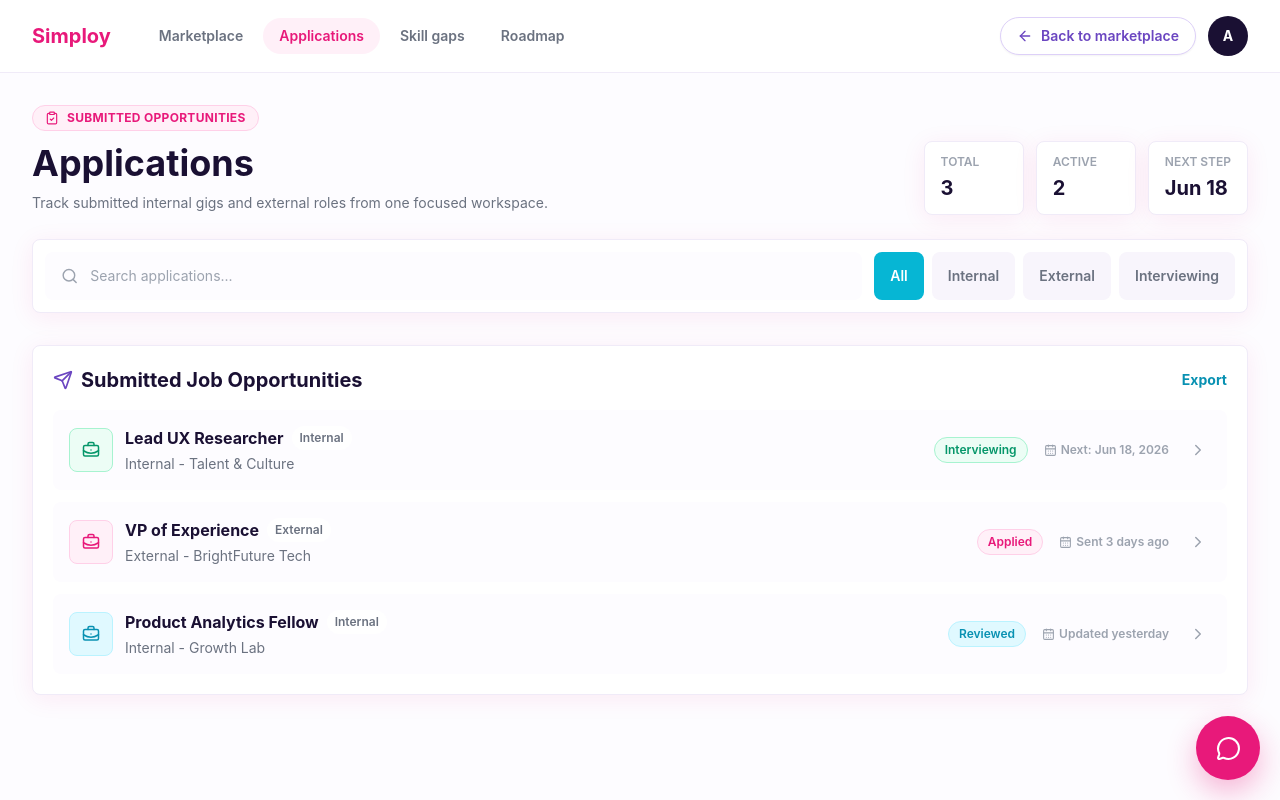
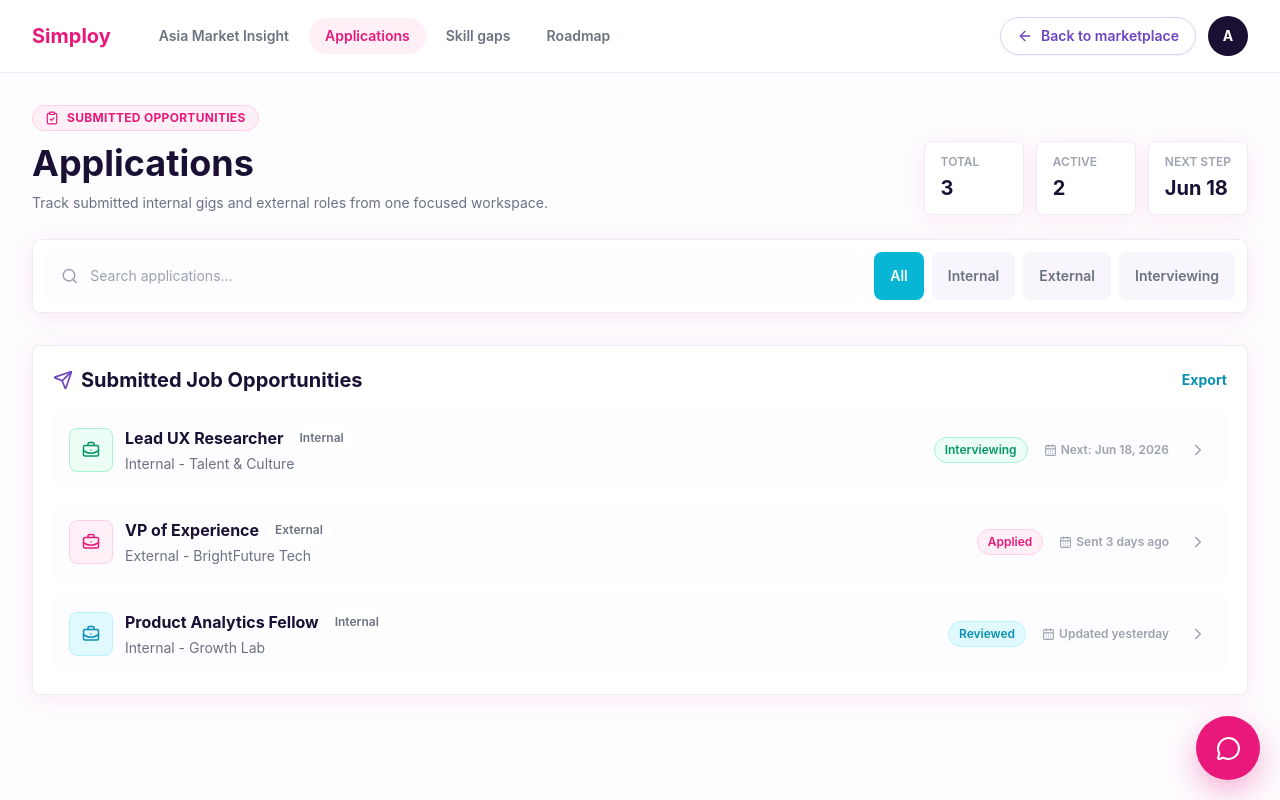
Before and after one commit to Shu30Ann/Simploy, a Next.js app in the folder frontend/: page /employee/applications in a window 1280 px wide. Built offline with nearby package versions, Linux system fonts and the light colour scheme.

Commit message:
solve all page linkage error

```diff
--- a/frontend/app/employee/applications/page.tsx
+++ b/frontend/app/employee/applications/page.tsx
@@ -63,8 +63,8 @@ export default function EmployeeApplicationsPage() {
               Simploy
             </a>
             <nav className="hidden items-center gap-1 text-sm font-semibold text-[#6B7280] md:flex">
-              <a href="/employee/dashboard" className="rounded-full px-4 py-2 hover:bg-[#F8F5FC]">
-                Marketplace
+              <a href="/employee/dashboard#asia-market-title" className="rounded-full px-4 py-2 hover:bg-[#F8F5FC]">
+                Asia Market Insight
               </a>
               <a href="/employee/applications" className="rounded-full bg-[#FFF0F8] px-4 py-2 text-[#E8197A]">
                 Applications
--- a/frontend/app/employee/dashboard/page.tsx
+++ b/frontend/app/employee/dashboard/page.tsx
@@ -576,8 +576,8 @@ export default function EmployeeDashboardPage() {
               Simploy
             </a>
             <nav className="hidden items-center gap-1 text-sm font-semibold text-[#6B7280] md:flex">
-              <a href="/employee/dashboard" className="rounded-full bg-[#FFF0F8] px-4 py-2 text-[#E8197A]">
-                Marketplace
+              <a href="#asia-market-title" className="rounded-full px-4 py-2 hover:bg-[#F8F5FC]">
+                Asia Market Insight
               </a>
               <a href="/employee/applications" className="rounded-full px-4 py-2 hover:bg-[#F8F5FC]">
                 Applications
@@ -593,7 +593,7 @@ export default function EmployeeDashboardPage() {
 
           <div className="flex items-center gap-3">
             <a
-              href="/employer/dashboard"
+              href="/"
               className="inline-flex items-center gap-2 rounded-full border border-[#DDD0F8] bg-white px-4 py-2 text-sm font-semibold text-[#6B46C1] shadow-sm"
             >
               <Building2 size={16} />
--- a/frontend/app/employer/layout.tsx
+++ b/frontend/app/employer/layout.tsx
@@ -37,7 +37,7 @@ export default function DashboardLayout({ children }: { children: ReactNode }) {
 
           <div className="flex flex-wrap items-center gap-3">
             <Link
-              href={routes.employeeDashboard}
+              href={routes.home}
               className="inline-flex items-center gap-2 rounded-full border border-[#6B46C1] bg-white px-4 py-2 text-sm font-bold text-[#6B46C1] shadow-sm"
             >
               <Building2 size={16} />
--- a/frontend/components/simulator/ActionEngine.tsx
+++ b/frontend/components/simulator/ActionEngine.tsx
@@ -1,9 +1,11 @@
 "use client";
 
 import { useState } from "react";
+import Link from "next/link";
 import { UserPlus, GraduationCap, ArrowLeftRight, Bot, Zap } from "lucide-react";
 import { AnimatePresence, motion } from "framer-motion";
 import type { SimResult } from "@/lib/simulator/types";
+import { routes } from "@/lib/routes";
 
 const ACTIONS = [
   {
@@ -81,7 +83,8 @@ export default function ActionEngine({ result: _result }: { result: SimResult })
         </div>
 
         {/* Deploy button */}
-        <button
+        <Link
+          href={routes.employerActionEngine}
           onClick={onDeploy}
           className="w-full text-white font-medium py-3 rounded-full text-sm transition-colors
             flex items-center justify-center gap-2 mt-auto"
@@ -89,7 +92,7 @@ export default function ActionEngine({ result: _result }: { result: SimResult })
         >
           <Zap size={14} fill="white" />
           Deploy Action Engine
-        </button>
+        </Link>
 
       </div>
 
--- a/frontend/components/simulator/TimeframeSelector.tsx
+++ b/frontend/components/simulator/TimeframeSelector.tsx
@@ -2,7 +2,7 @@
 
 import type { SimState } from "@/lib/simulator/types";
 
-const TIMEFRAMES: SimState["timeframe"][] = ["CURRENT", "1Y", "3Y", "5Y", "10Y", "20Y", "30Y"];
+const TIMEFRAMES: SimState["timeframe"][] = ["CURRENT", "5Y", "10Y", "20Y", "30Y"];
 
 interface Props {
   value: SimState["timeframe"];
--- a/frontend/lib/simulator/mockCompute.ts
+++ b/frontend/lib/simulator/mockCompute.ts
@@ -11,8 +11,6 @@ export const MOCK_ROLE_GAPS: RoleGap[] = [
 
 const TIMEFRAME_YEARS: Record<SimState["timeframe"], number> = {
   CURRENT: 1,
-  "1Y":    2,
-  "3Y":    3,
   "5Y":    4,
   "10Y":   5,
   "20Y":   6,
@@ -104,7 +102,7 @@ export const DEFAULT_STATE: SimState = {
   retirementExtension: 3,
   migrationImpact:     12,
   presets: { attritionSpike: true, aiAutomation: true, hiringFreeze: false, massRetirement: false },
-  timeframe: "1Y",
+  timeframe: "5Y",
 };
 
 export const DEFAULT_RESULT = runMockSimulation(DEFAULT_STATE);
--- a/frontend/lib/simulator/types.ts
+++ b/frontend/lib/simulator/types.ts
@@ -21,7 +21,7 @@ export interface SimState {
     hiringFreeze:   boolean;
     massRetirement: boolean;
   };
-  timeframe: "CURRENT" | "1Y" | "3Y" | "5Y" | "10Y" | "20Y" | "30Y";
+  timeframe: "CURRENT" | "5Y" | "10Y" | "20Y" | "30Y";
 }
 
 export interface DeptRisk {
```
